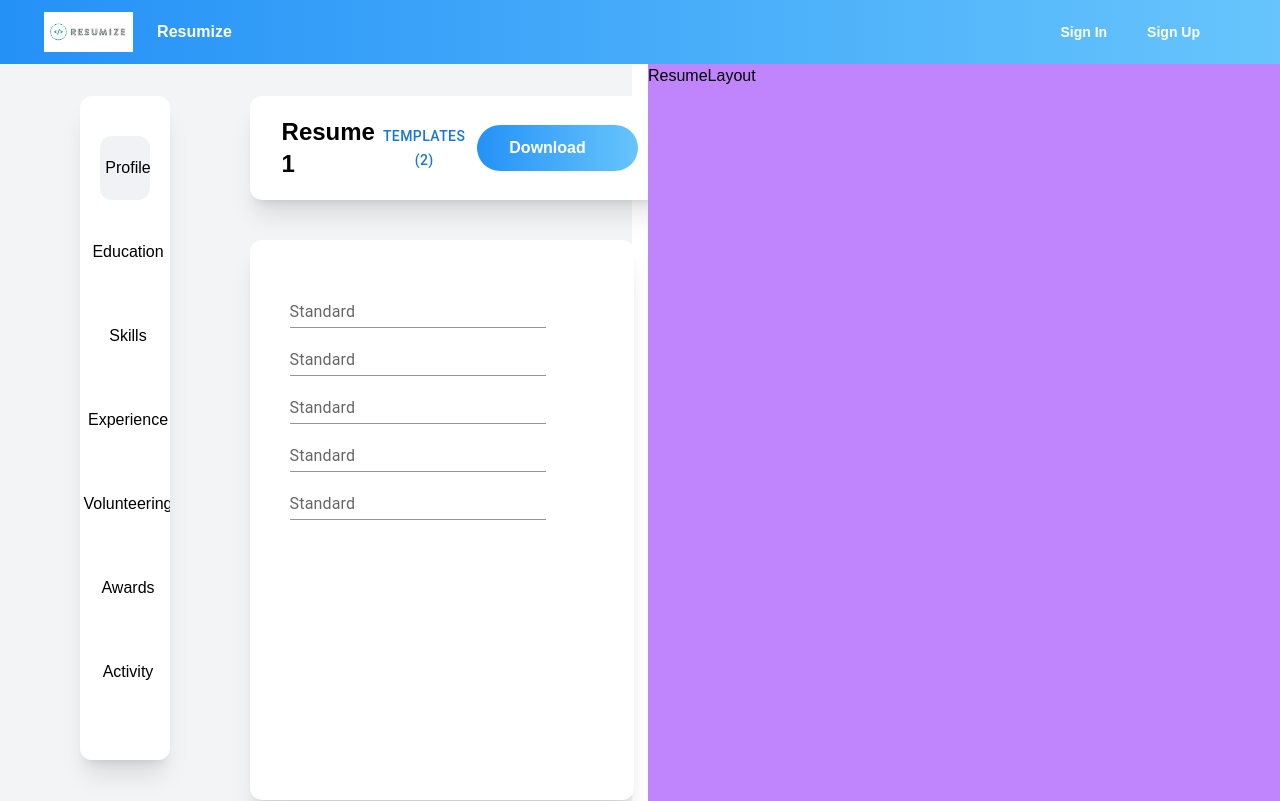
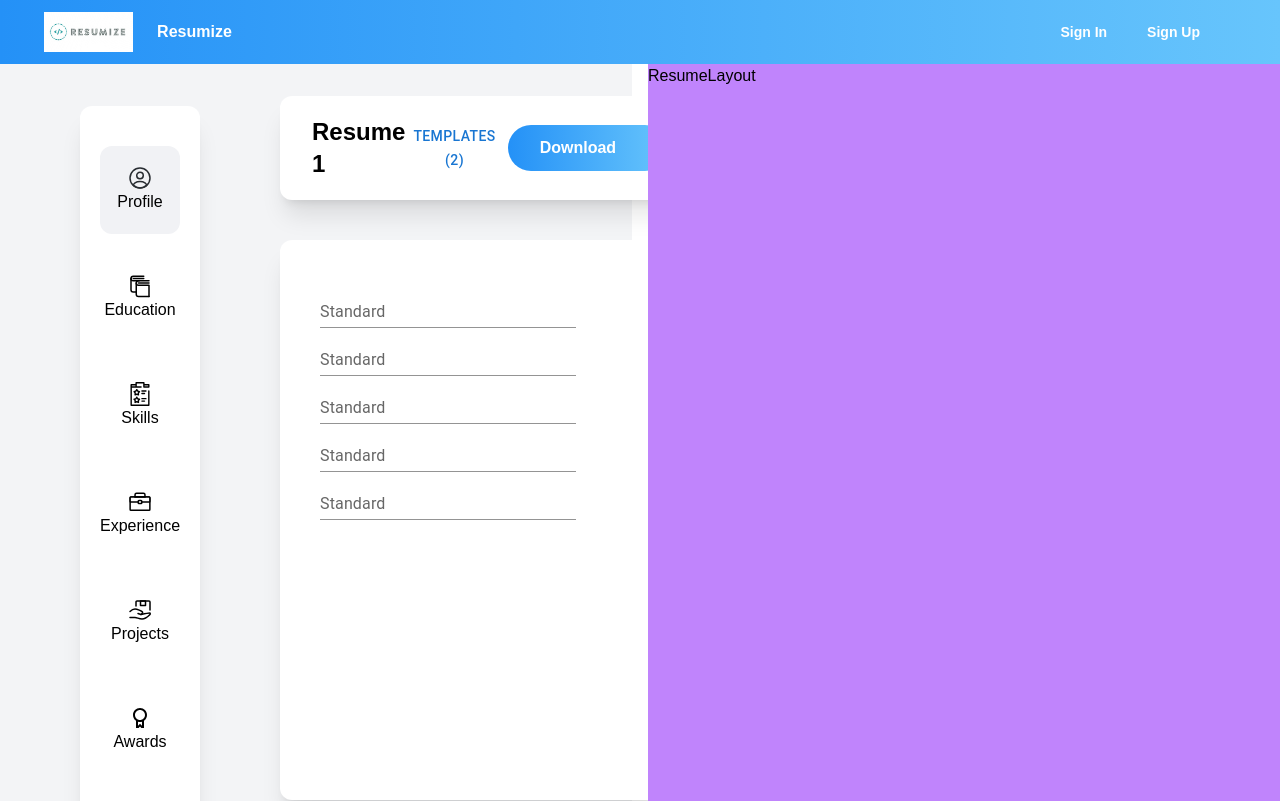
Before and after one commit to abhishekrathi16/resume-builder, a Next.js app: page /builder in a window 1280 px wide. Shown: the top 801 px of the page. Built offline with nearby package versions, Linux system fonts and the light colour scheme.

Commit message:
fix styling issue

```diff
--- a/components/modules/builder/editor/components/Sidebar.tsx
+++ b/components/modules/builder/editor/components/Sidebar.tsx
@@ -5,7 +5,7 @@ import items from "./sidebar/items";
 
 const Sidebar = (props: any) => {
   return (
-    <div className="m-[5rem] h-[83vh] bg-white w-[7vw] p-5 mt-[2rem] rounded-xl shadow-xl overflow-x-auto">
+    <div className="m-[80px] h-[800px] bg-white w-[120px] p-[20px] mt-[42px] rounded-xl shadow-xl overflow-x-auto">
       <div className="buttons">
         {items.map((item) => {
           return (
--- a/components/modules/builder/editor/components/sidebar/Button.tsx
+++ b/components/modules/builder/editor/components/sidebar/Button.tsx
@@ -9,7 +9,7 @@ interface Props {
 }
 const Button = (props: Props) => {
   return (
-    <span className='flex flex-col justify-center items-center p-7 py-5 mt-5 hover:cursor-pointer rounded-xl'>
+    <span className='flex flex-col justify-center items-center p-[28px] py-[20px] mt-[20px] hover:cursor-pointer rounded-xl'>
       <span>
         <Buttons id={props.id}/>
       </span>
--- a/components/modules/builder/editor/components/sidebar/items.ts
+++ b/components/modules/builder/editor/components/sidebar/items.ts
@@ -17,7 +17,7 @@ const items = [
   },
   {
     id: 5,
-    title: "Volunteering",
+    title: "Projects",
   },
   {
     id: 6,
```
